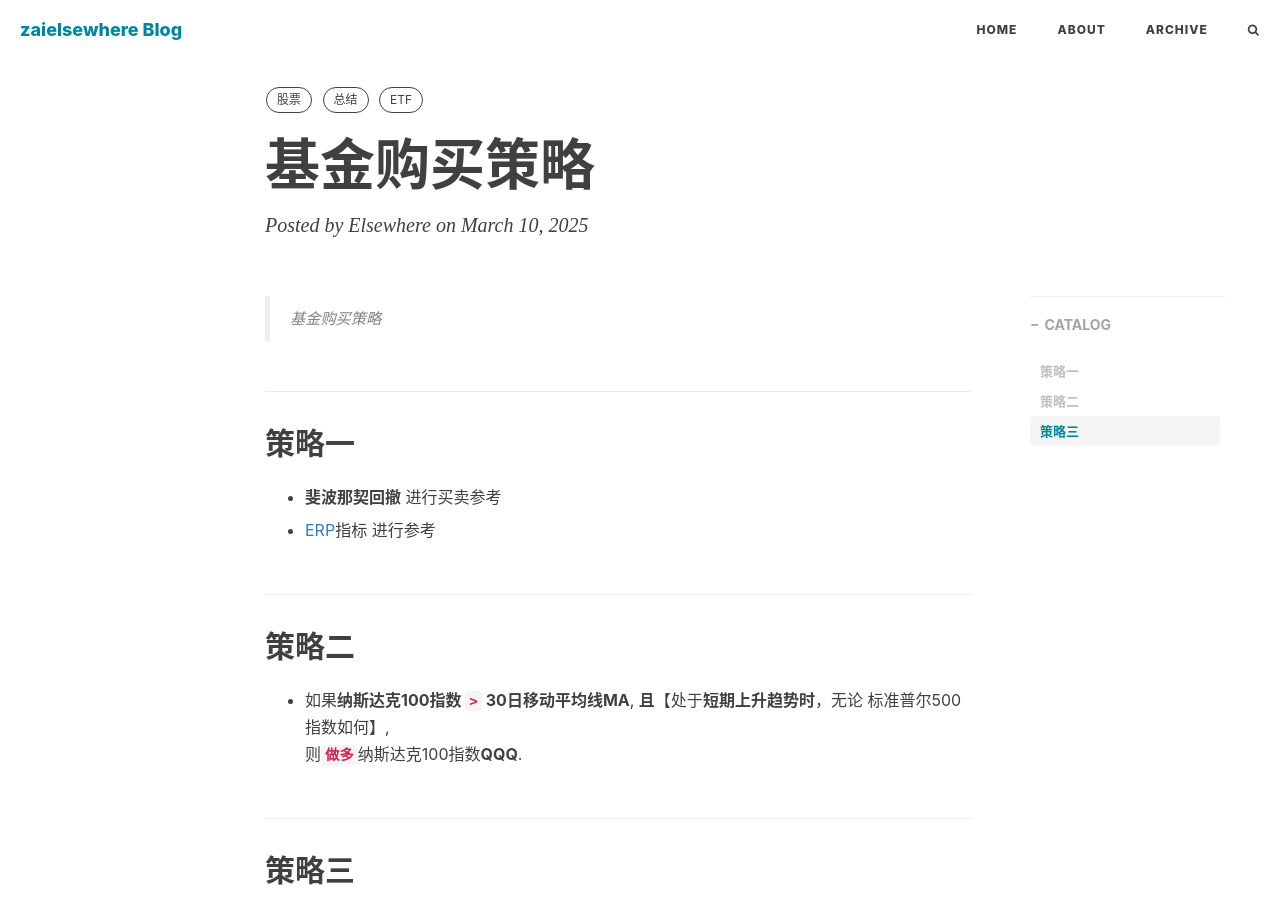
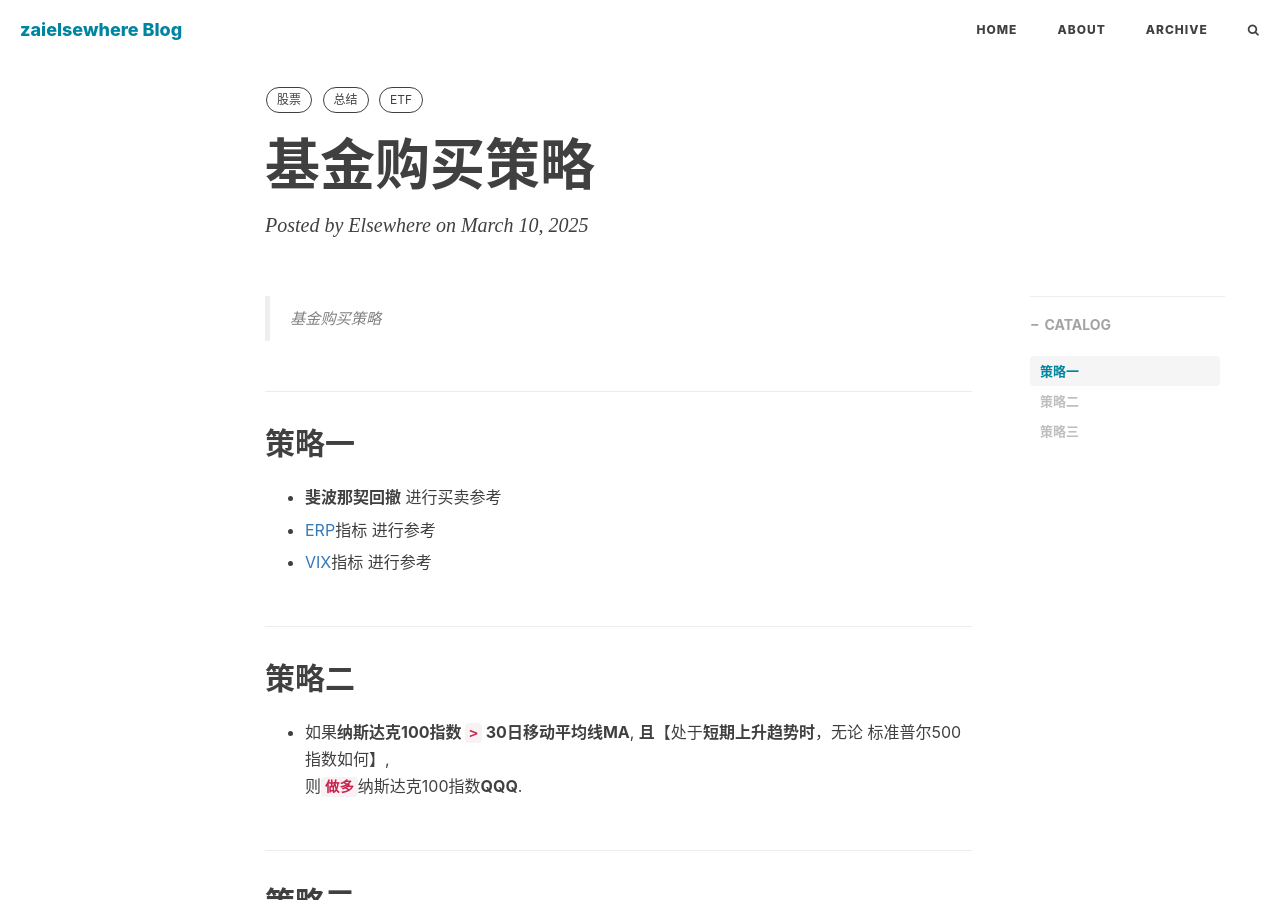
Before and after one commit to zaielsewhere/zaielsewhere.github.io, a Jekyll site: the page built from _posts/read_stocks_summary/2025-03-10-stocks-summary-基金购买策略.md, in a window 1280 px wide and 900 px high. Built offline with Jekyll 4.4.1, drawn with Linux system fonts in a browser that asks for light colours; nearby versions of some CDN libraries; comment, search, counter and statistics services are not loaded.

Commit message:
文章更新

```diff
--- a/_posts/read_stocks_summary/2025-03-10-stocks-summary-基金购买策略.md
+++ b/_posts/read_stocks_summary/2025-03-10-stocks-summary-基金购买策略.md
@@ -17,6 +17,8 @@
 - **斐波那契回撤** 进行买卖参考
 
 - [ERP](../../../../2025/03/10/stocks-base-116如何知道股票贵还是便宜-ERP/)指标 进行参考
+
+- [VIX](../../../../2025/03/07/stocks-base-90VIX到底是什么/)指标 进行参考
 
 
 
```
